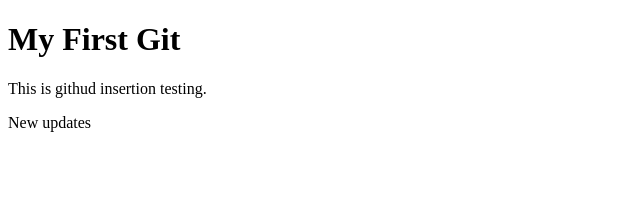
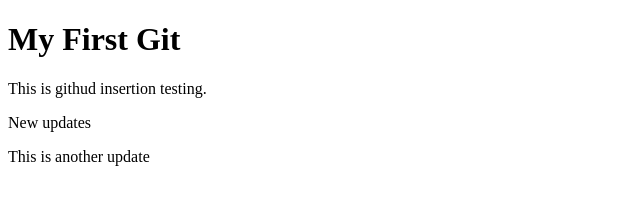
Before and after one commit to matinsyed/my-first-github-repo, a plain HTML site: page index.html in a window 1280 px wide. Shown: the whole page, without its empty margins (0-640 px from the left). Drawn offline with Linux system fonts and the light colour scheme.

Commit message:
update-1

```diff
--- a/index.html
+++ b/index.html
@@ -9,5 +9,6 @@
     <h1>My First Git</h1>
     <p>This is githud insertion testing.</p>
     <p>New updates</p>
+    <p>This is another update</p>
 </body>
 </html>
```
